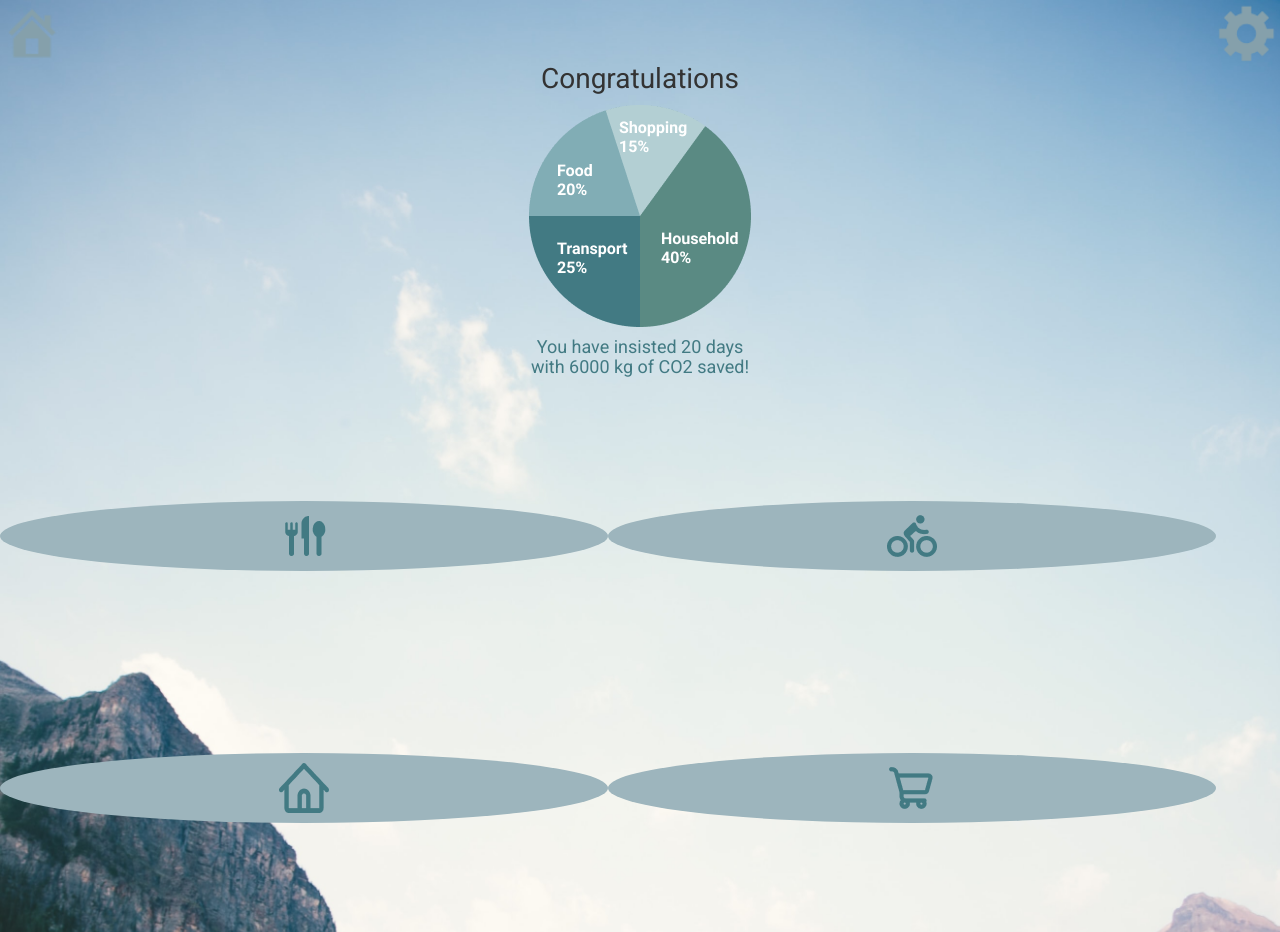
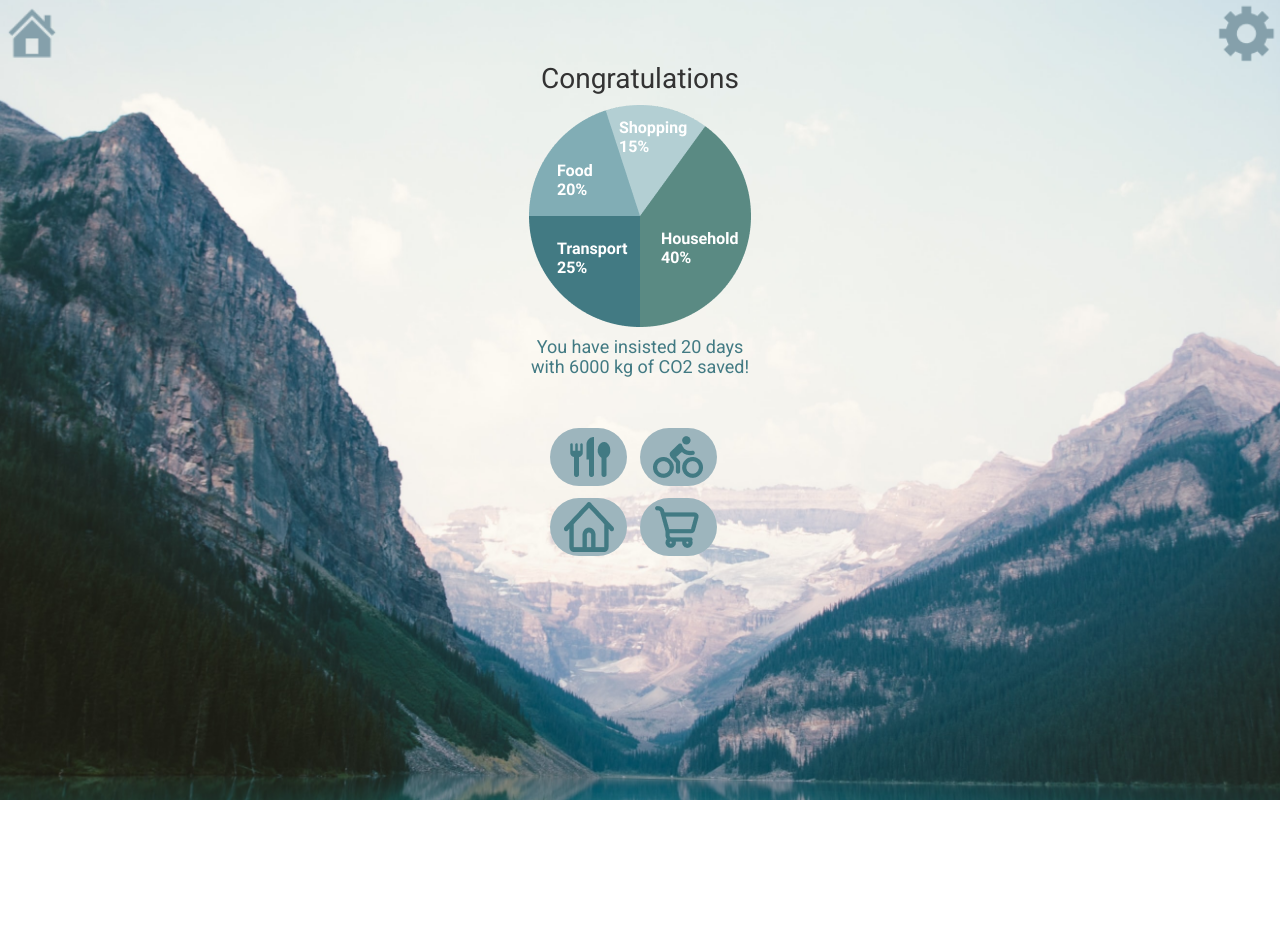
Before and after one commit to Klaudia-Szymanowska/ACTivist, a React (Create React App) app in the folder activist/: page /goals in a window 1280 px wide. After the commit the page ends 800 px from the top, so only its background shows below. Built offline with nearby package versions, Linux system fonts and the light colour scheme.

Commit message:
adding badges

```diff
--- a/activist/src/App.css
+++ b/activist/src/App.css
@@ -123,9 +123,21 @@ button {
   display: flex;
   align-items: center;
   justify-content: center;
+
+  width: 100%;
+}
+
+#badges{
+  width: 6%;
   float: center;
-  width: 95%;
+  padding:4px 5px;
+  border-radius: 150px;
+  margin-top: 0%;
+  margin-bottom: 1%;
+  margin-right: 1%;
+
 }
+
 .circle {
   display: flex;
   justify-content: center;
```
